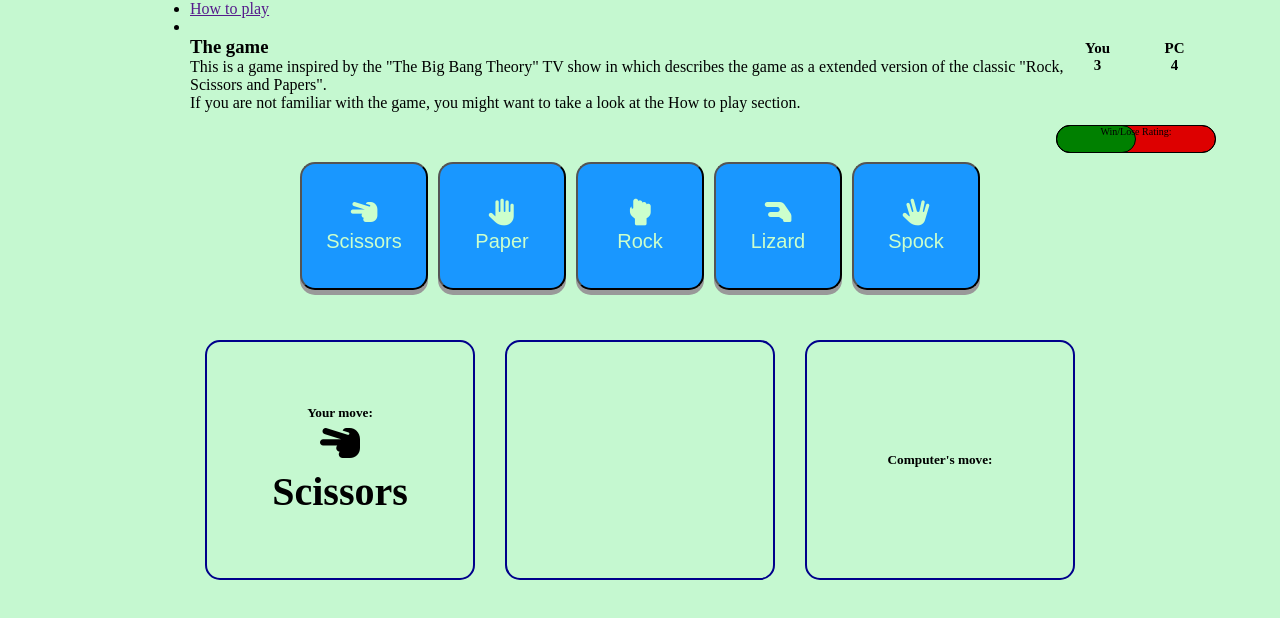
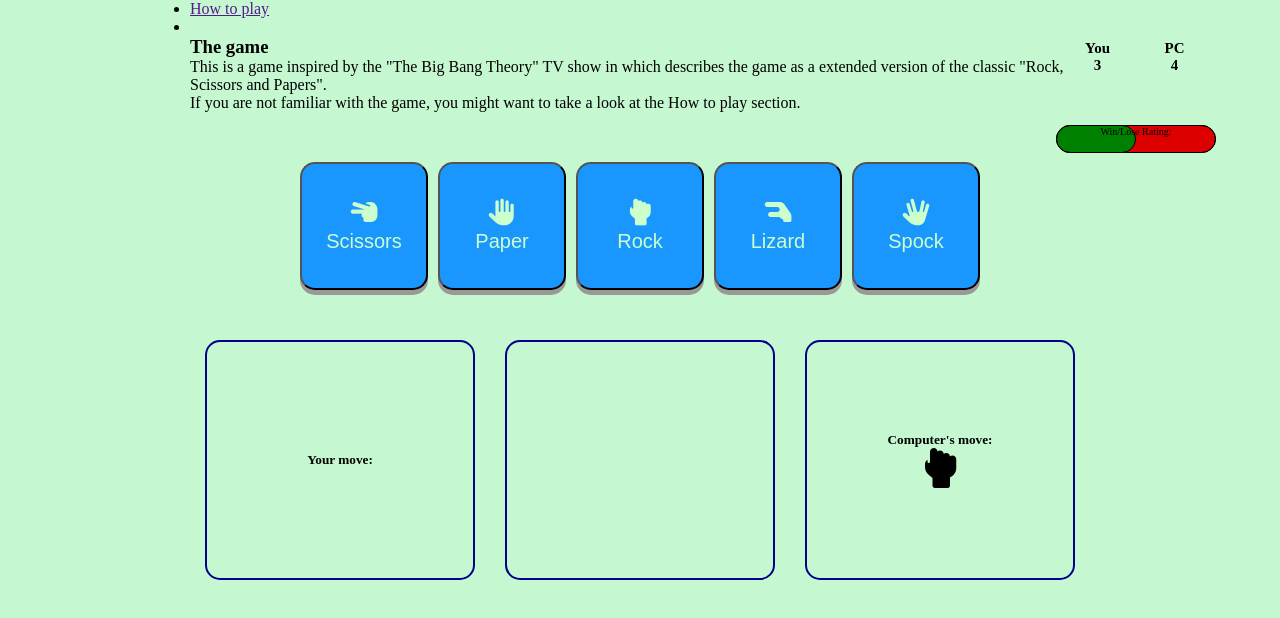
Before and after one commit to Diego-Bittencourt/rock-paper-scissors-lizard-spock, a plain HTML site: page index.html in a window 1280 px wide. Both pictures are taken after a click on the button "Scissors". Drawn offline with Linux system fonts and the light colour scheme.

Commit message:
Add the computer move random selection.
I couldn't fix the bug about the player's move. Still working on it.

```diff
--- a/index.html
+++ b/index.html
@@ -32,7 +32,7 @@
         </p>
       </div>
       <div class="button-wrapper">
-        <button id="scissors" value="scissors">
+        <button  value="scissors" id="scissors">
           <i class="fa-solid fa-hand-scissors"></i>
           <p>Scissors</p>
         </button>
@@ -56,12 +56,12 @@
       <div class="result-wrapper">
         <div class="move">
           <h5>Your move:</h5>
-          <p id="player-move"></i></p>
+          <i id="player-move" class=""></i></p>
         </div>
         <div id="versus-display" class="move versus"></div>
         <div class="move">
           <h5>Computer's move:</h5>
-          <p id="computer-move"></p>
+          <i id="computer-move" class=""></i>
         </div>
       </div>
     </main>
@@ -80,6 +80,7 @@
         <div id="winrate" class="rating bkhealth"></div>
       </div>
     </div>
+
     <script src="index.js"></script>
   </body>
 </html>
--- a/index.js
+++ b/index.js
@@ -2,11 +2,18 @@ var computer;
 var player;
 var playerMove = document.getElementById("player-move");
 var computerMove = document.getElementById("computer-move");
+const scissors = "fa-solid fa-hand-scissors";
+const rock = "fa-solid fa-hand-back-fist";
+const paper = "fa-solid fa-hand";
+const lizard = "fa-solid fa-hand-lizard";
+const spock = "fa-solid fa-hand-spock";
+
+const options = [scissors, rock, paper, lizard, spock];
 
 function playerChoice (e) {
     console.log(e.target.value);
-    console.log(e.target);
-    playerMove.innerHTML = e.target.innerHTML;
+    playerMove.className = e.target.value;
+    computerMove.className = options[Math.floor(Math.random() * options.length)];
 }
 
 const playerBtns = document.querySelectorAll('.button-wrapper button');
--- a/styles.css
+++ b/styles.css
@@ -82,7 +82,7 @@ button p {
  text-align: center;
 }
 
-.move p {
+.move i {
   font-size: 4rem;
   font-weight: 800;
 }
```
Also changed, not shown: package-lock.json (added).
